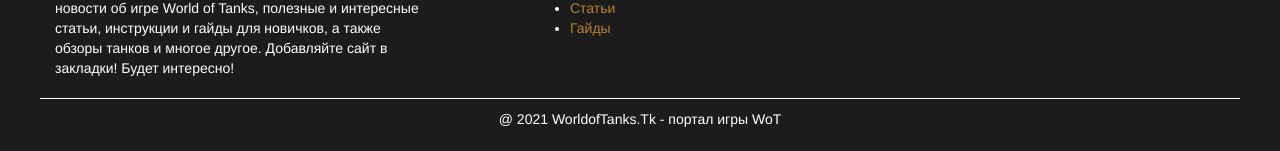
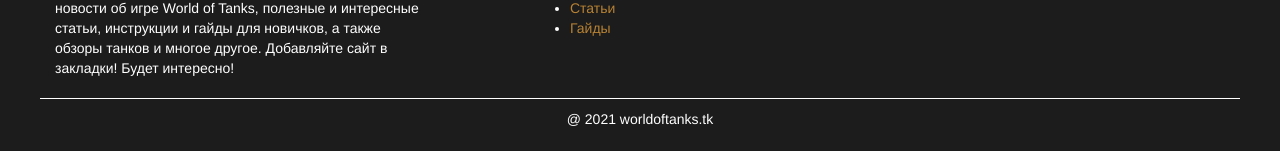
Before and after one commit to stblog/stblog.github.io, a Jekyll site: the page built from index.html, in a window 1280 px wide. Shown: the part 1729-1880 px from the top of the page. Built offline with Jekyll 4.4.1, drawn with Linux system fonts in a browser that asks for light colours.

Commit message:
Update footer.html

```diff
--- a/_includes/footer.html
+++ b/_includes/footer.html
@@ -20,7 +20,7 @@
 		</div>
 		<div class="row copyright">
 			<div class="col-sm-12">
-				@ 2021 WorldofTanks.Tk - портал игры WoT
+				@ {{ 'now' | date: "%Y" }} worldoftanks.tk
 			</div>
 		</div>
     </div>
```
